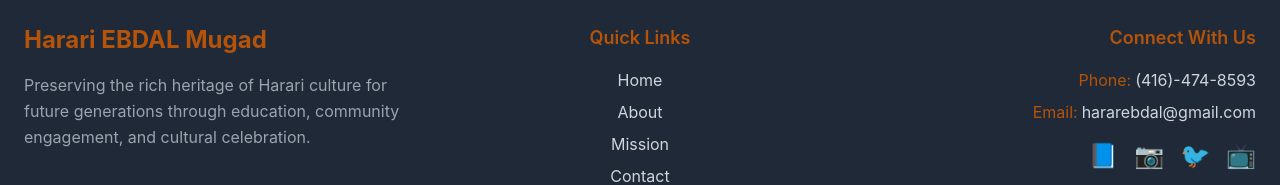
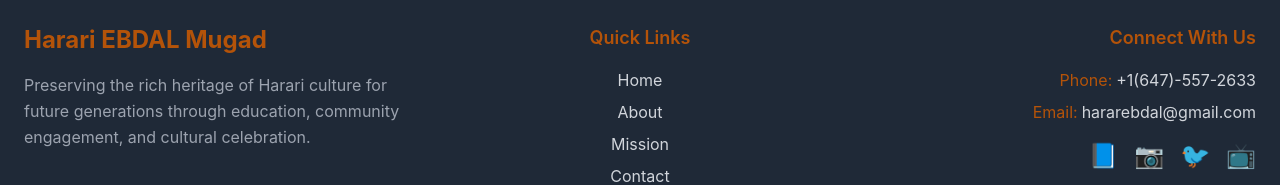
Before and after one commit to ahmedalxet/harari-ebdal-website, a React (Vite) app: page / in a window 1280 px wide. Shown: the part 3692-3877 px from the top of the page. Built offline with nearby package versions, Linux system fonts and the light colour scheme; the HTML template or start-up script is replaced by a standard one.

Commit message:
Fix server.js route order for Render deployment

```diff
--- a/data/subscribers.json
+++ b/data/subscribers.json
@@ -13,5 +13,10 @@
     "email": "omiwazi@gmail.com",
     "subscribedAt": "2025-06-30T03:19:03.376Z",
     "id": "1751253543376"
+  },
+  {
+    "email": "ikram@gmail.com",
+    "subscribedAt": "2025-07-04T15:45:43.634Z",
+    "id": "1751643943634"
   }
 ]
--- a/src/components/Footer.jsx
+++ b/src/components/Footer.jsx
@@ -118,7 +118,7 @@ const Footer = () => {
               <p className="text-gray-300">
                 <span className="text-harari">Phone:</span>
                 <a href="tel:+(416)-474-8593" className="hover:text-harari transition-colors ml-1">
-                  (416)-474-8593
+                  +1(647)-557-2633
                 </a>
               </p>
               <p className="text-gray-300">
```
